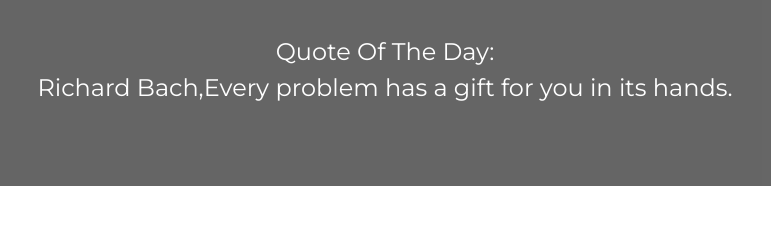
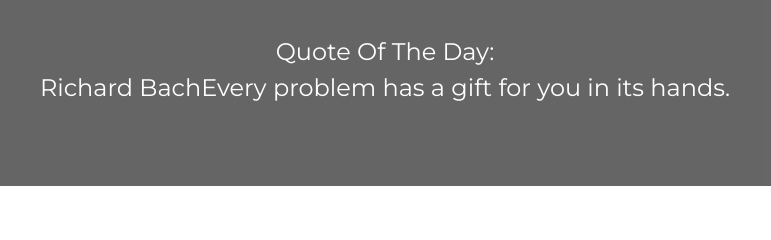
Before and after one commit to tadari/PPN, a plain HTML site: page index.html in a window 1280 px wide. Shown: the part 2184-2424 px from the top of the page, 255-1026 px from the left. Drawn offline with nearby package versions, Linux system fonts and the light colour scheme.

Commit message:
Update index.html

```diff
--- a/index.html
+++ b/index.html
@@ -118,7 +118,8 @@
     }
 	console.log(lines[0]);
 	console.log(lines[0][0]);
-	x.innerHTML = lines[Math.ceil((today - new Date(today.getFullYear(),0,1)) / 86400000)];
+	console.log(lines[0][1]);
+	x.innerHTML = lines[Math.ceil((today - new Date(today.getFullYear(),0,1)) / 86400000)][0] + lines[Math.ceil((today - new Date(today.getFullYear(),0,1)) / 86400000)][1];
     console.log(lines.length);
 }
 
```
